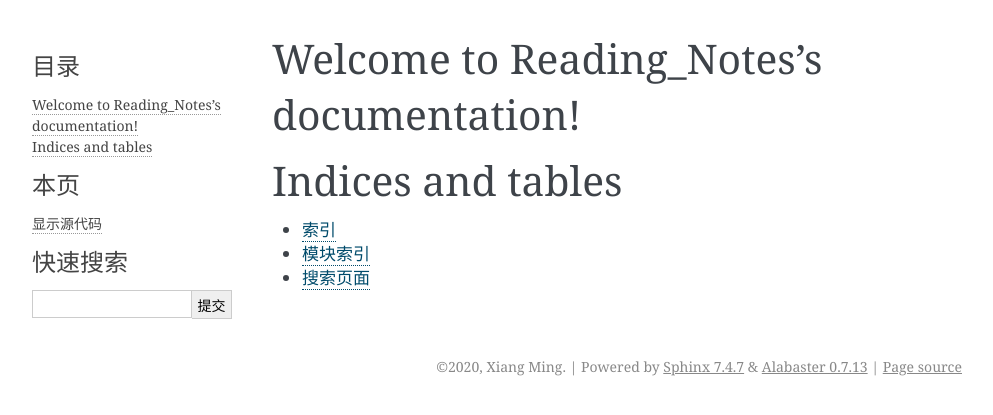
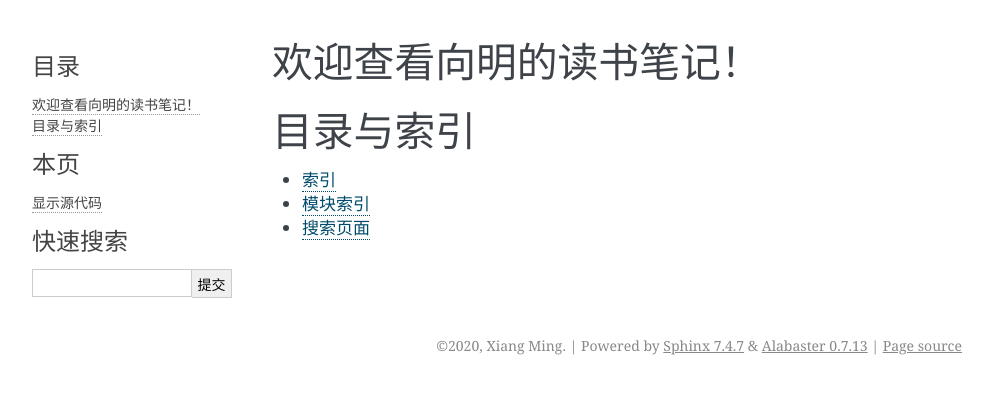
Before and after one commit to xiangming1975/reading, a Sphinx documentation site: the page built from source/index.rst, in a window 1280 px wide. Shown: the top 415 px of the page, without its empty margins (148-1141 px from the left). Built offline with Sphinx 7.4.7, drawn with Linux system fonts in a browser that asks for light colours.

Commit message:
readthedocs

```diff
--- a/source/contents.rst
+++ b/source/contents.rst
@@ -1 +1 @@
-Contents
+这是目录文件
--- a/source/index.rst
+++ b/source/index.rst
@@ -3,17 +3,17 @@
    You can adapt this file completely to your liking, but it should at least
    contain the root `toctree` directive.
 
-Welcome to Reading_Notes's documentation!
-=========================================
+欢迎查看向明的读书笔记！
+===========================
 
 .. toctree::
    :maxdepth: 2
-   :caption: Contents:
+   :caption: 目录:
    :glob:
    2020*
 
 
-Indices and tables
+目录与索引
 ==================
 
 * :ref:`genindex`
```
